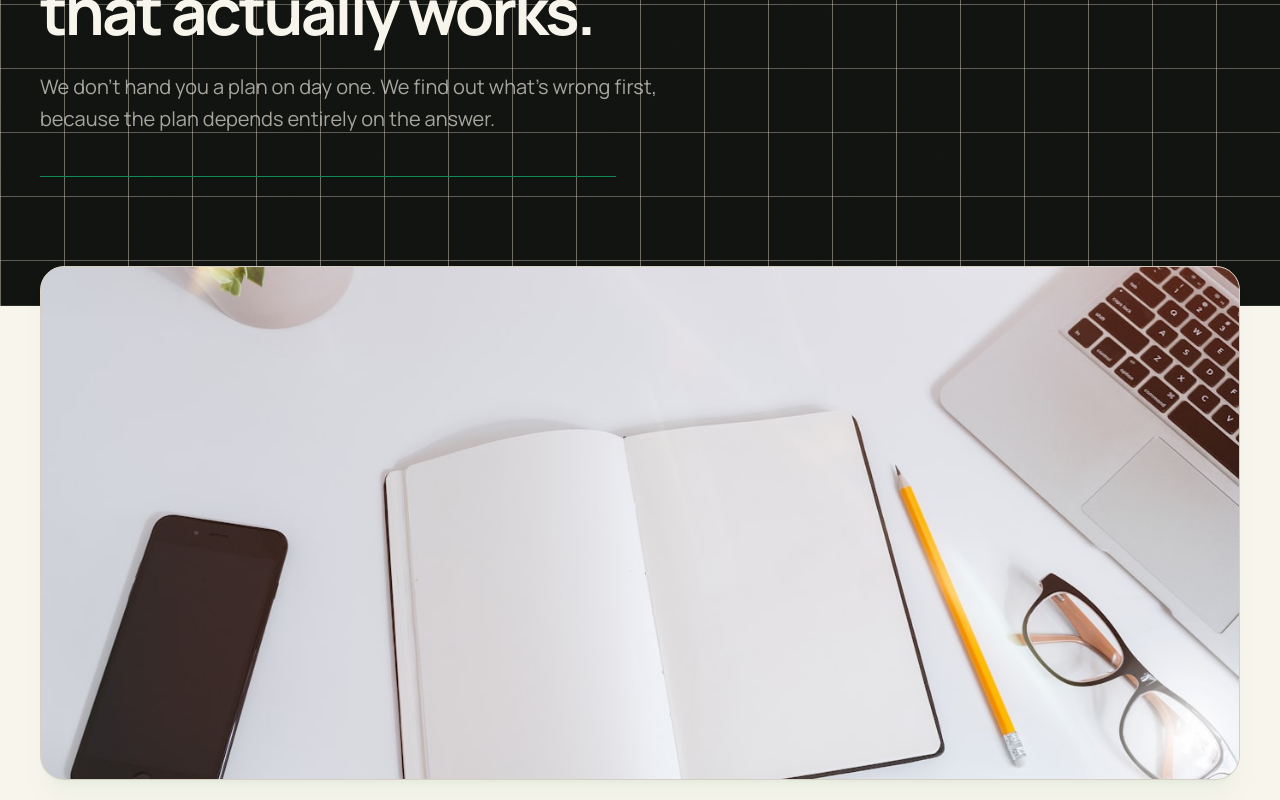
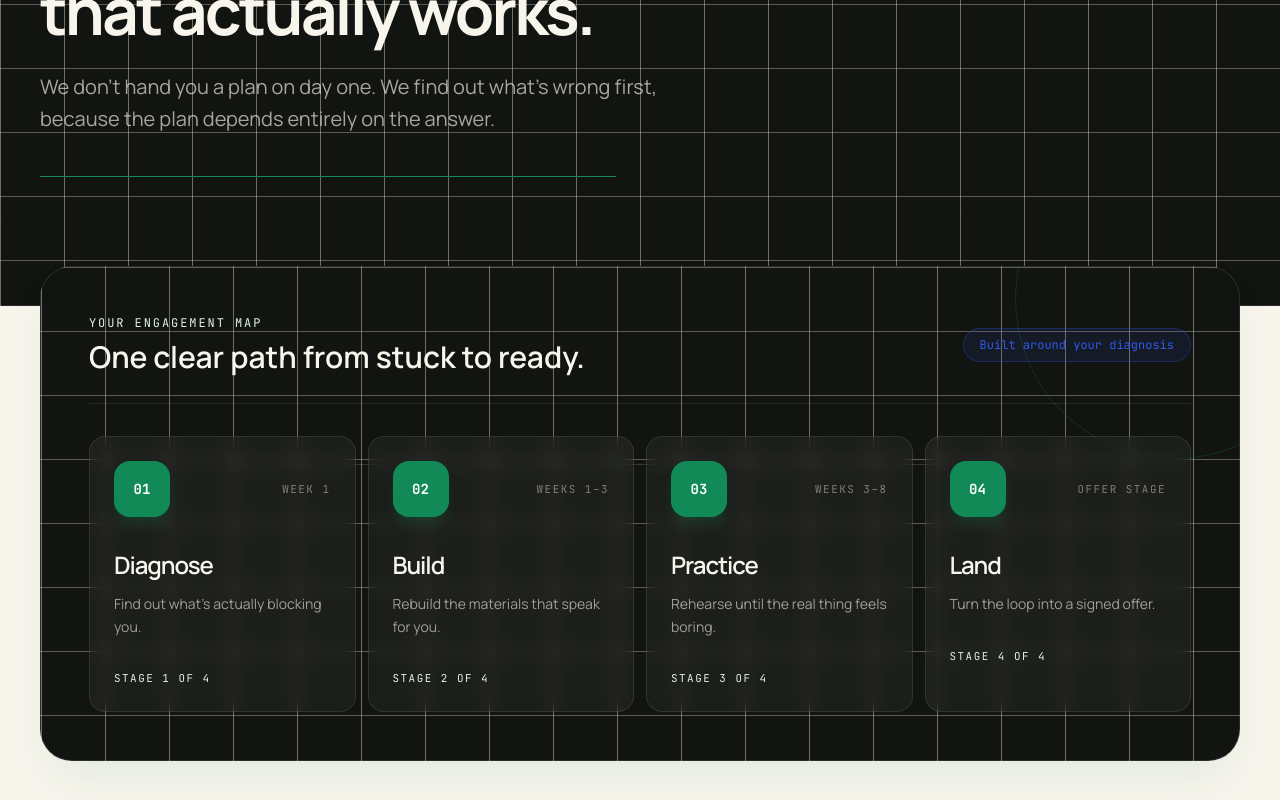
Before and after one commit to Jack-Moes/Upveraoffer, a Next.js app: page /process in a window 1280 px wide. Shown: the part 340-1140 px from the top of the page. Built offline with nearby package versions, Linux system fonts and the light colour scheme.

Commit message:
Replace generic process photo with workflow map

```diff
--- a/public/images/CREDITS.md
+++ b/public/images/CREDITS.md
@@ -35,7 +35,7 @@ for each one.
 | File | Used on | Photographer | Source | Licence |
 |---|---|---|---|---|
 | `site/hero.jpg` | Contact sidebar | Jan Baborák | [Unsplash](https://unsplash.com/@janbaborak) | Unsplash License |
-| `site/process.jpg` | `/process` | JESHOOTS.COM | [Unsplash](https://unsplash.com/@jeshoots) | Unsplash License |
+| `site/process.jpg` | Archive; not currently rendered | JESHOOTS.COM | [Unsplash](https://unsplash.com/@jeshoots) | Unsplash License |
 | `site/consult.jpg` | `/book` | Kelly Sikkema | [Unsplash](https://unsplash.com/@kellysikkema) | Unsplash License |
 | `site/founder-team-manager.jpg` | About founder profile | Upveraoffer identity reference, AI-assisted environmental portrait | Provided by the company | Company-provided source |
 | `services/resume-review.jpg` | Résumé service | Sora Shimazaki | [Pexels](https://www.pexels.com/photo/woman-filling-job-application-form-in-office-with-boss-5668858/) | Pexels License |
--- a/src/app/process/page.tsx
+++ b/src/app/process/page.tsx
@@ -1,9 +1,7 @@
 import type { Metadata } from "next";
-import Image from "next/image";
 import { Container, Section } from "@/components/ui/Container";
 import { PageHeader, Card, CTABanner, SectionHeading } from "@/components/site/Blocks";
 import { steps, pillars } from "@/content/process";
-import { images } from "@/content/images";
 
 export const metadata: Metadata = {
   title: "How it works",
@@ -22,15 +20,32 @@ export default function ProcessPage() {
       />
 
       <Container className="-mt-8 sm:-mt-10">
-        <div className="photo-frame relative aspect-21/9 overflow-hidden rounded-3xl border border-border bg-surface-2 shadow-xl shadow-primary/5">
-          <Image
-            src={images.process.src}
-            alt={images.process.alt}
-            fill
-            priority
-            sizes="(min-width: 1152px) 72rem, 100vw"
-            className="photo-media object-cover"
-          />
+        <div className="editorial-grid relative overflow-hidden rounded-[2rem] border border-white/10 bg-ink p-6 text-ink-foreground shadow-2xl shadow-primary/10 sm:p-9 lg:p-12">
+          <div aria-hidden="true" className="absolute -right-24 -top-32 h-80 w-80 rounded-full border border-primary/25" />
+          <div className="relative flex flex-wrap items-center justify-between gap-4 border-b border-white/10 pb-7">
+            <div>
+              <p className="font-mono text-xs uppercase tracking-[0.16em] text-primary-soft">Your engagement map</p>
+              <p className="mt-2 font-display text-2xl font-semibold sm:text-3xl">One clear path from stuck to ready.</p>
+            </div>
+            <span className="rounded-full border border-accent/30 bg-accent/10 px-4 py-2 font-mono text-xs text-accent">Built around your diagnosis</span>
+          </div>
+
+          <ol className="relative mt-8 grid gap-3 lg:grid-cols-4">
+            <span aria-hidden="true" className="absolute left-[12.5%] right-[12.5%] top-7 hidden h-px bg-white/15 lg:block" />
+            {steps.map((step, index) => (
+              <li key={step.number} className="relative rounded-2xl border border-white/10 bg-white/[0.045] p-6 backdrop-blur-sm">
+                <div className="flex items-center justify-between gap-4">
+                  <span className="relative z-10 flex h-14 w-14 items-center justify-center rounded-2xl bg-primary font-mono text-sm font-bold text-primary-foreground shadow-lg shadow-primary/20">
+                    {step.number}
+                  </span>
+                  <span className="font-mono text-[0.68rem] uppercase tracking-[0.14em] text-ink-foreground/45">{step.duration}</span>
+                </div>
+                <h2 className="mt-8 font-display text-2xl font-semibold">{step.title}</h2>
+                <p className="mt-3 text-sm leading-relaxed text-ink-foreground/60">{step.summary}</p>
+                <p className="mt-8 font-mono text-[0.68rem] uppercase tracking-[0.14em] text-primary-soft">Stage {index + 1} of 4</p>
+              </li>
+            ))}
+          </ol>
         </div>
       </Container>
 
--- a/src/content/images.ts
+++ b/src/content/images.ts
@@ -134,12 +134,6 @@ export const images = {
     credit: "Jan Baborák",
     creditUrl: "https://unsplash.com/@janbaborak",
   },
-  process: {
-    src: "/images/site/process.jpg",
-    alt: "An open notebook, phone and laptop arranged on a white desk",
-    credit: "JESHOOTS.COM",
-    creditUrl: "https://unsplash.com/@jeshoots",
-  },
   consult: {
     src: "/images/site/consult.jpg",
     alt: "A spiral notebook and pen resting on a wooden table",
```
